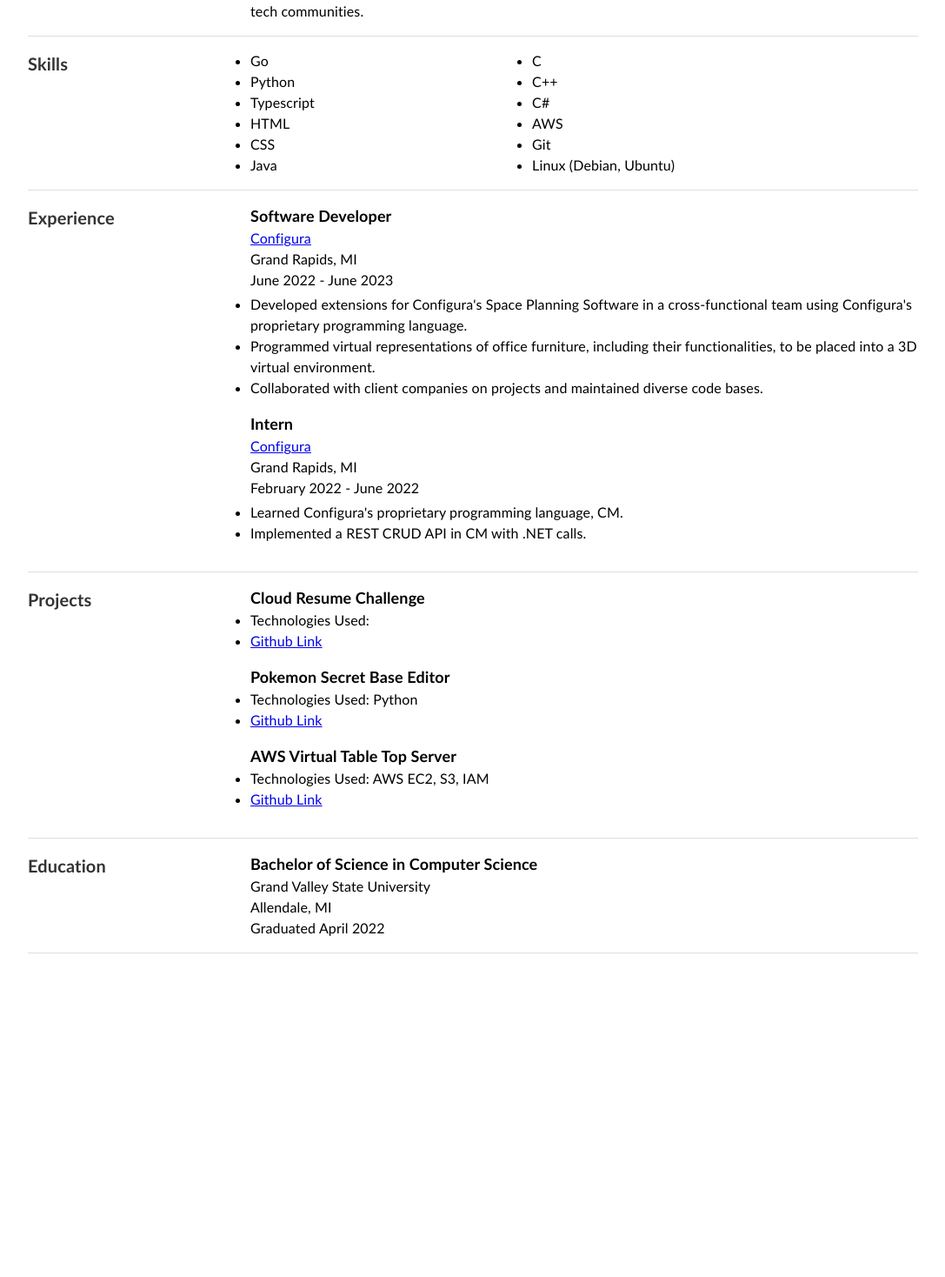
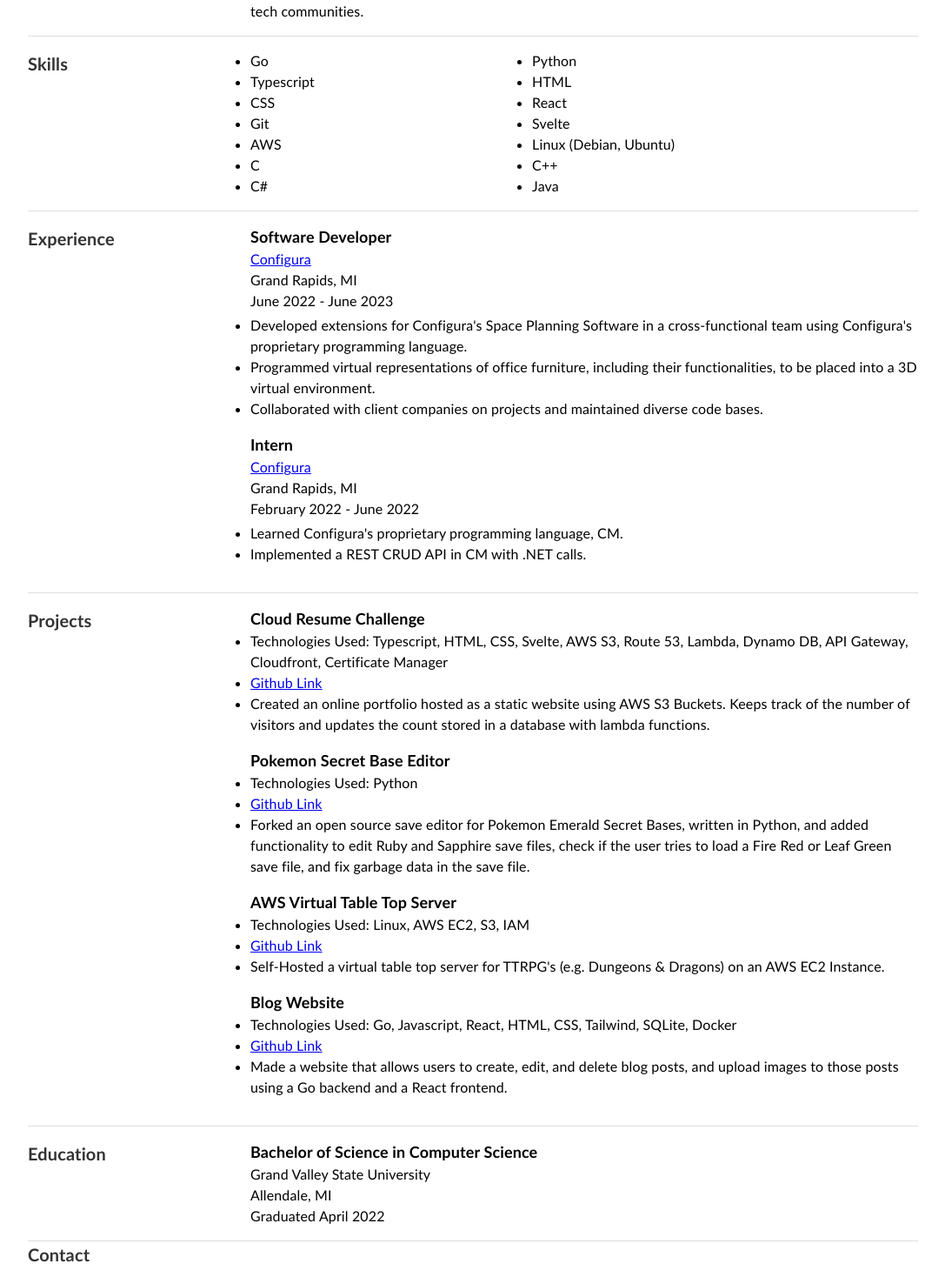
Before and after one commit to adnguy3n/cloud-resume, a Svelte app in the folder frontend/: page / in a window 1280 px wide. Shown: the part 222-1690 px from the top of the page at 87% size, without its empty margins (96-1183 px from the left). Before the commit the page ends 1318 px from the top, so only its background shows below. Built offline with nearby package versions, Linux system fonts and the light colour scheme.

Commit message:
Updated resume, switched to pre-reversioned navbar, added footer.

```diff
--- a/frontend/src/App.svelte
+++ b/frontend/src/App.svelte
@@ -1,5 +1,6 @@
 <script lang="ts">
-  import Navbar from "./Navbar.svelte";
+  import Navbar from "./lib/components/Navbar.svelte";
+  import Footer from "./lib/components/Footer.svelte";
 </script>
 
 <main>
@@ -7,16 +8,18 @@
   <Navbar />
 
   <!-- Resume -->
+
   <article class="wrapper">
-    <section>
     <h1 class="resume-header">Anthony Nguyen</h1>
-    </section>
 
     <section class="resume-container">
         <h2>Profile</h2>
         <div class="resume-content">
             <p>
-          Computer Science graduate and tech enthusiast with experience as a software developer. Proficient in Go, Python, and Typescript. Familiar with Linux environments. Experienced with Agile Software Development and working in Cross-Functional Teams. Supportive of open source development and enjoys participating in tech communities.
+                Computer Science graduate and tech enthusiast with experience as a software developer.
+                Proficient in Go, Python, and Typescript. Familiar with Linux environments.
+                Experienced with Agile Software Development and working in Cross-Functional Teams.
+                Supportive of open source development and enjoys participating in tech communities.
             </p>
         </div>
     </section>
@@ -26,17 +29,20 @@
         <div class="resume-content">
             <ul class="resume-skills">
                 <li>Go</li>
+                <li>Typescript</li>
+                <li>CSS</li>
+                <li>Git</li>
+                <li>AWS</li>
+                <li>C</li>
+                <li>C#</li>
+                <!-- Second Column-->
                 <li>Python</li>
-          <li>Typescript</li>
                 <li>HTML</li>
-          <li>CSS</li>
+                <li>React</li>
+                <li>Svelte</li>
+                <li>Linux (Debian, Ubuntu)</li>
+                <li>C++</li>
                 <li>Java</li>
-          <li>C</li>
-          <li>C++</li>
-          <li>C#</li>
-          <li>AWS</li>
-          <li>Git</li>
-          <li>Linux (Debian, Ubuntu)</li>
             </ul>
         </div>
     </section>
@@ -46,32 +52,31 @@
         <div class="resume-content">
             <div class="resume-experience">
                 <h3>Software Developer</h3>
-          <a href="https://www.configura.com/">Configura</a>
+                <a href="https://www.configura.com/" target="_blank">Configura</a>
                 <br>Grand Rapids, MI
                 <br>June 2022 - June 2023
                 <ul>
                     <li>
-              Developed extensions for Configura's Space Planning Software in a cross-functional team using Configura's proprietary programming language.
+                        Developed extensions for Configura's Space Planning Software in a cross-functional team using
+                        Configura's proprietary programming language.
                     </li>
+
                     <li>
-              Programmed virtual representations of office furniture, including their functionalities, to be placed into a 3D virtual environment.
+                        Programmed virtual representations of office furniture, including their functionalities,
+                        to be placed into a 3D virtual environment.
                     </li>
-            <li>
-              Collaborated with client companies on projects and maintained diverse code bases.
-            </li>
+
+                    <li>Collaborated with client companies on projects and maintained diverse code bases.</li>
                 </ul>
 
                 <h3>Intern</h3>
-          <a href="https://www.configura.com/">Configura</a>
+                <a href="https://www.configura.com/" target="_blank">Configura</a>
                 <br>Grand Rapids, MI
                 <br>February 2022 - June 2022
                 <ul>
-            <li>
-              Learned Configura's proprietary programming language, CM.
-            </li>
-            <li>
-              Implemented a REST CRUD API in CM with .NET calls.
-            </li>
+                    <li>Learned Configura's proprietary programming language, CM.</li>
+
+                    <li>Implemented a REST CRUD API in CM with .NET calls.</li>
                 </ul>
             </div>
         </div>
@@ -83,24 +88,61 @@
             <div class ="resume-projects">
                 <h3>Cloud Resume Challenge</h3>
                 <ul>
-            <li>Technologies Used:</li>
-            <li><a href="https://github.com/adnguy3n/cloud-resume">Github Link</a></li>
+                    <li>
+                        Technologies Used: Typescript, HTML, CSS, Svelte, AWS S3, Route 53, Lambda, Dynamo DB, API Gateway,
+                        Cloudfront, Certificate Manager
+                    </li>
+
+                    <li><a href="https://github.com/adnguy3n/cloud-resume" target="_blank">Github Link</a></li>
+
+                    <li>
+                        Created an online portfolio hosted as a static website using AWS S3 Buckets.
+                        Keeps track of the number of visitors and updates the count stored in a database with
+                        lambda functions.
+                    </li>
                 </ul>
+
                 <h3>Pokemon Secret Base Editor</h3>
                 <ul>
                     <li>Technologies Used: Python</li>
-            <li><a href="https://github.com/adnguy3n/secret-base-editor">Github Link</a></li>
+
+                    <li><a href="https://github.com/adnguy3n/secret-base-editor" target="_blank">Github Link</a></li>
+
+                    <li>
+                        Forked an open source save editor for Pokemon Emerald Secret Bases, written in Python,
+                        and added functionality to edit Ruby and Sapphire save files, check if the user tries to
+                        load a Fire Red or Leaf Green save file, and fix garbage data in the save file.
+                    </li>
                 </ul>
+
                 <h3>AWS Virtual Table Top Server</h3>
                 <ul>
-            <li>Technologies Used: AWS EC2, S3, IAM</li>
-            <li><a href="https://github.com/adnguy3n">Github Link</a></li>
+                    <li>Technologies Used: Linux, AWS EC2, S3, IAM</li>
+
+                    <li><a href="https://github.com/adnguy3n/FoundryAWS_Server" target="_blank">Github Link</a></li>
+
+                    <li>
+                        Self-Hosted a virtual table top server for TTRPG's (e.g. Dungeons & Dragons)
+                        on an AWS EC2 Instance.
+                    </li>
+                </ul>
+
+                <h3>Blog Website</h3>
+                <ul>
+                    <li>Technologies Used: Go, Javascript, React, HTML, CSS, Tailwind, SQLite, Docker</li>
+
+                    <li><a href="https://github.com/adnguy3n/Go-Blog-Website" target="_blank">Github Link</a></li>
+
+                    <li>
+                        Made a website that allows users to create, edit, and delete blog posts,
+                        and upload images to those posts using a Go backend and a React frontend.
+                    </li>
                 </ul>
             </div>
         </div>
     </section>
 
-    <section class="resume-container">
+    <section class="resume-container" style="border-bottom: 0px">
     <h2>
         Education
     </h2>
@@ -114,4 +156,6 @@
     </div>
     </section>
   </article>
+
+  <Footer />
 </main>
--- a/frontend/src/Navbar.svelte
+++ /dev/null
@@ -1,24 +0,0 @@
-<header>
-    <nav class="navbar">
-      <a href="/" class="navbar-btn-1">Home</a>
-        <div class="nav-menu">
-          <div class="navbar-mobile-menu">
-            <span class="mobile-bar"></span>
-            <span class="mobile-bar"></span>
-            <span class="mobile-bar"></span>
-          </div>
-
-          <ul>
-            <li class="navbar-btn-1">
-              <a href="/" class="nav-link">Blog</a>
-            </li>
-            <li class="navbar-btn-1">
-              <a href="/" class="nav-link">Contact</a>
-            </li>
-            <li class="navbar-btn-2">
-              <a href="/" class="nav-link">⤓ Resume</a>
-            </li>
-          </ul>
-      </div>
-    </nav>
-</header>
```
Lines whose indentation alone changed are shown as unchanged.
